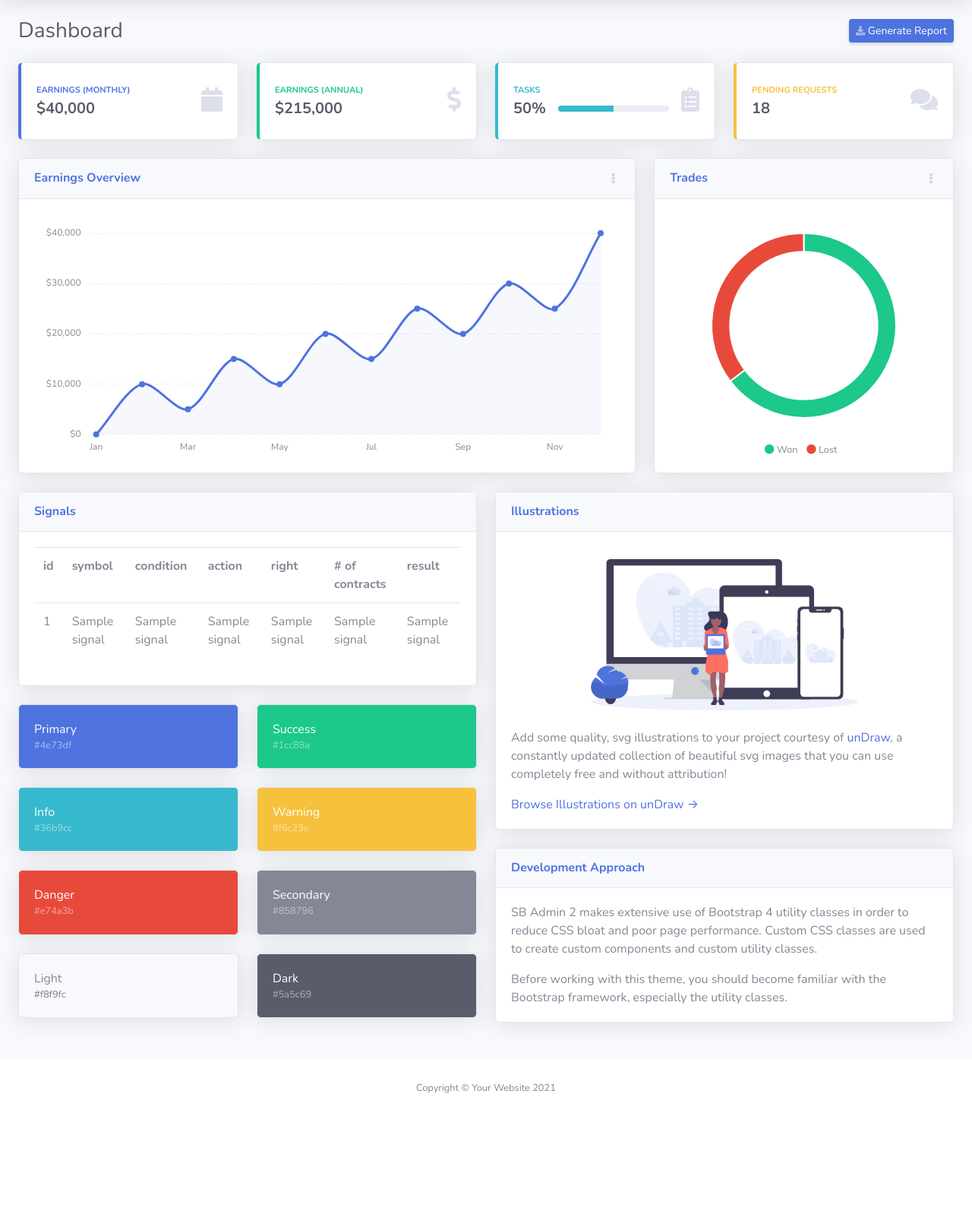
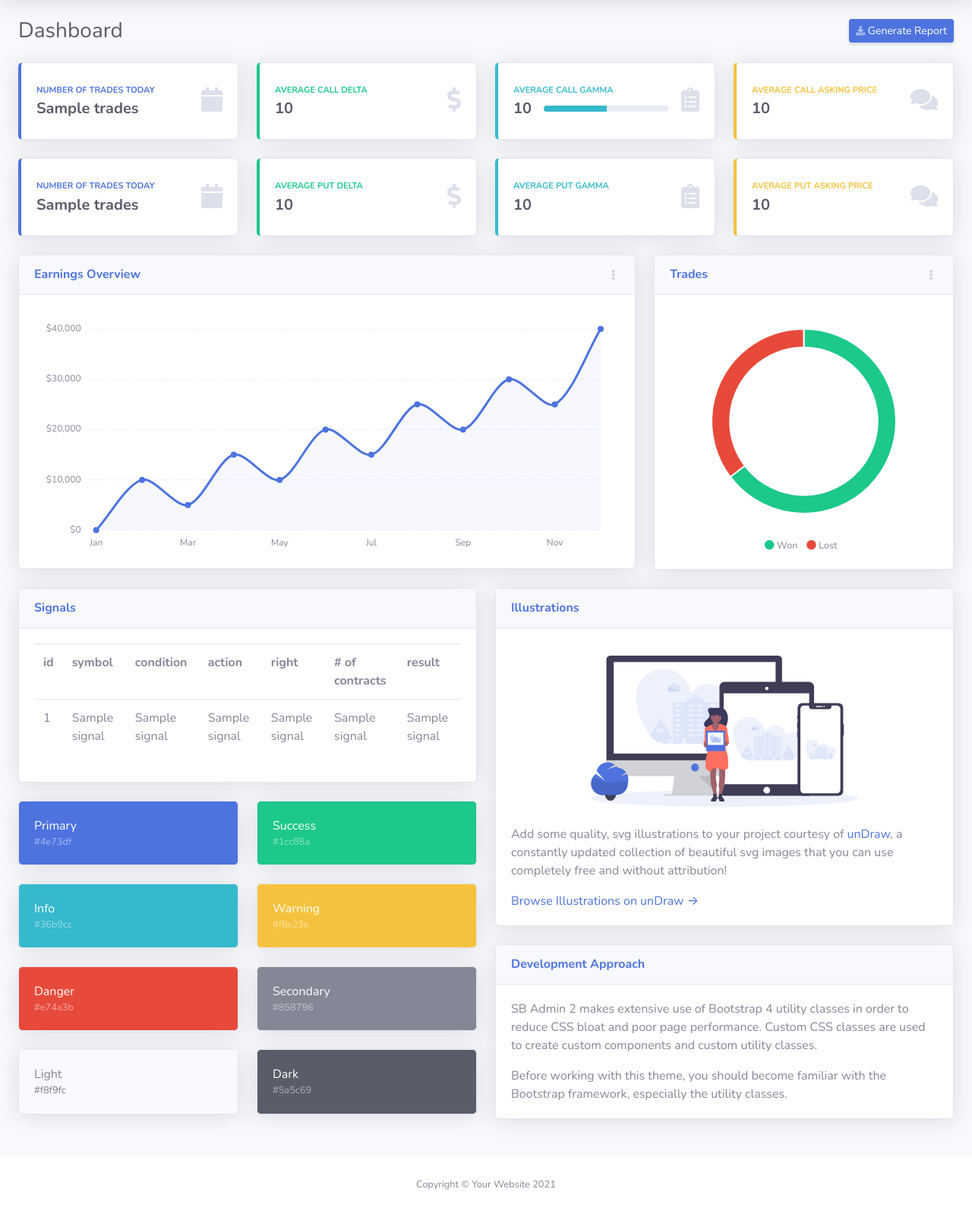
Before and after one commit to webclinic017/options-trading-bot, a Flask app: template templates/dashboard.html in a window 1280 px wide. Shown: the part 126-1724 px from the top of the page at 76% size. Before the commit the page ends 1565 px from the top, so only its background shows below. Run offline with Flask 2, Linux system fonts and the light colour scheme; the template is opened without the code that fills it: most values are stand-ins (such as "Sample title", 1, 10 or a date in 2020); some libraries are stand-ins or nearby versions.

Commit message:
provides the average delta, gamma, ask and the number of trades (will need to be day based later)

```diff
--- a/templates/dashboard.html
+++ b/templates/dashboard.html
@@ -195,8 +195,8 @@
                                 <div class="row no-gutters align-items-center">
                                     <div class="col mr-2">
                                         <div class="text-xs font-weight-bold text-primary text-uppercase mb-1">
-                                            Earnings (Monthly)</div>
-                                        <div class="h5 mb-0 font-weight-bold text-gray-800">$40,000</div>
+                                            Number of Trades Today</div>
+                                        <div class="h5 mb-0 font-weight-bold text-gray-800">{{ trades }}</div>
                                     </div>
                                     <div class="col-auto">
                                         <i class="fas fa-calendar fa-2x text-gray-300"></i>
@@ -213,8 +213,8 @@
                                 <div class="row no-gutters align-items-center">
                                     <div class="col mr-2">
                                         <div class="text-xs font-weight-bold text-success text-uppercase mb-1">
-                                            Earnings (Annual)</div>
-                                        <div class="h5 mb-0 font-weight-bold text-gray-800">$215,000</div>
+                                            Average Call Delta</div>
+                                        <div class="h5 mb-0 font-weight-bold text-gray-800">{{ average_call_delta }}</div>
                                     </div>
                                     <div class="col-auto">
                                         <i class="fas fa-dollar-sign fa-2x text-gray-300"></i>
@@ -230,11 +230,12 @@
                             <div class="card-body">
                                 <div class="row no-gutters align-items-center">
                                     <div class="col mr-2">
-                                        <div class="text-xs font-weight-bold text-info text-uppercase mb-1">Tasks
+                                        <div class="text-xs font-weight-bold text-info text-uppercase mb-1">
+                                            Average Call Gamma
                                         </div>
                                         <div class="row no-gutters align-items-center">
                                             <div class="col-auto">
-                                                <div class="h5 mb-0 mr-3 font-weight-bold text-gray-800">50%</div>
+                                                <div class="h5 mb-0 mr-3 font-weight-bold text-gray-800">{{ average_call_gamma }}</div>
                                             </div>
                                             <div class="col">
                                                 <div class="progress progress-sm mr-2">
@@ -260,8 +261,89 @@
                                 <div class="row no-gutters align-items-center">
                                     <div class="col mr-2">
                                         <div class="text-xs font-weight-bold text-warning text-uppercase mb-1">
-                                            Pending Requests</div>
-                                        <div class="h5 mb-0 font-weight-bold text-gray-800">18</div>
+                                            Average Call Asking Price</div>
+                                        <div class="h5 mb-0 font-weight-bold text-gray-800">{{ average_call_ask }}</div>
+                                    </div>
+                                    <div class="col-auto">
+                                        <i class="fas fa-comments fa-2x text-gray-300"></i>
+                                    </div>
+                                </div>
+                            </div>
+                        </div>
+                    </div>
+                </div>
+
+                <!-- Content Row -->
+                <div class="row">
+
+                    <!-- Earnings (Monthly) Card Example -->
+                    <div class="col-xl-3 col-md-6 mb-4">
+                        <div class="card border-left-primary shadow h-100 py-2">
+                            <div class="card-body">
+                                <div class="row no-gutters align-items-center">
+                                    <div class="col mr-2">
+                                        <div class="text-xs font-weight-bold text-primary text-uppercase mb-1">
+                                            Number of Trades Today</div>
+                                        <div class="h5 mb-0 font-weight-bold text-gray-800">{{ trades }}</div>
+                                    </div>
+                                    <div class="col-auto">
+                                        <i class="fas fa-calendar fa-2x text-gray-300"></i>
+                                    </div>
+                                </div>
+                            </div>
+                        </div>
+                    </div>
+
+                    <!-- Earnings (Monthly) Card Example -->
+                    <div class="col-xl-3 col-md-6 mb-4">
+                        <div class="card border-left-success shadow h-100 py-2">
+                            <div class="card-body">
+                                <div class="row no-gutters align-items-center">
+                                    <div class="col mr-2">
+                                        <div class="text-xs font-weight-bold text-success text-uppercase mb-1">
+                                            Average Put Delta</div>
+                                        <div class="h5 mb-0 font-weight-bold text-gray-800">{{ average_put_delta }}</div>
+                                    </div>
+                                    <div class="col-auto">
+                                        <i class="fas fa-dollar-sign fa-2x text-gray-300"></i>
+                                    </div>
+                                </div>
+                            </div>
+                        </div>
+                    </div>
+
+                    <!-- Earnings (Monthly) Card Example -->
+                    <div class="col-xl-3 col-md-6 mb-4">
+                        <div class="card border-left-info shadow h-100 py-2">
+                            <div class="card-body">
+                                <div class="row no-gutters align-items-center">
+                                    <div class="col mr-2">
+                                        <div class="text-xs font-weight-bold text-info text-uppercase mb-1">
+                                            Average Put Gamma
+                                        </div>
+                                        <div class="row no-gutters align-items-center">
+                                            <div class="col-auto">
+                                                <div class="h5 mb-0 mr-3 font-weight-bold text-gray-800">{{ average_put_gamma }}</div>
+                                            </div>
+                                        </div>
+                                    </div>
+                                    <div class="col-auto">
+                                        <i class="fas fa-clipboard-list fa-2x text-gray-300"></i>
+                                    </div>
+                                </div>
+                            </div>
+                        </div>
+                    </div>
+
+                    <!-- Pending Requests Card Example -->
+                    <div class="col-xl-3 col-md-6 mb-4">
+                        <div class="card border-left-warning shadow h-100 py-2">
+                            <div class="card-body">
+                                <div class="row no-gutters align-items-center">
+                                    <div class="col mr-2">
+                                        <div class="text-xs font-weight-bold text-warning text-uppercase mb-1">
+                                            Average Put Asking Price</div>
+                                        <div class="h5 mb-0 font-weight-bold text-gray-800">{{ average_put_ask }}</div>
                                     </div>
                                     <div class="col-auto">
                                         <i class="fas fa-comments fa-2x text-gray-300"></i>
@@ -407,7 +489,7 @@
                                         <td>{{ signal[3] }}</td>
                                         <td>{{ signal[4] }}</td>
                                         <td>{{ signal[5] }}</td>
-                                        <td>{{ signal[10] }}</td>
+                                        <td>{{ signal[13] }}</td>
                                     </tr>
                                     {% endfor %}
                                 </table>
```
